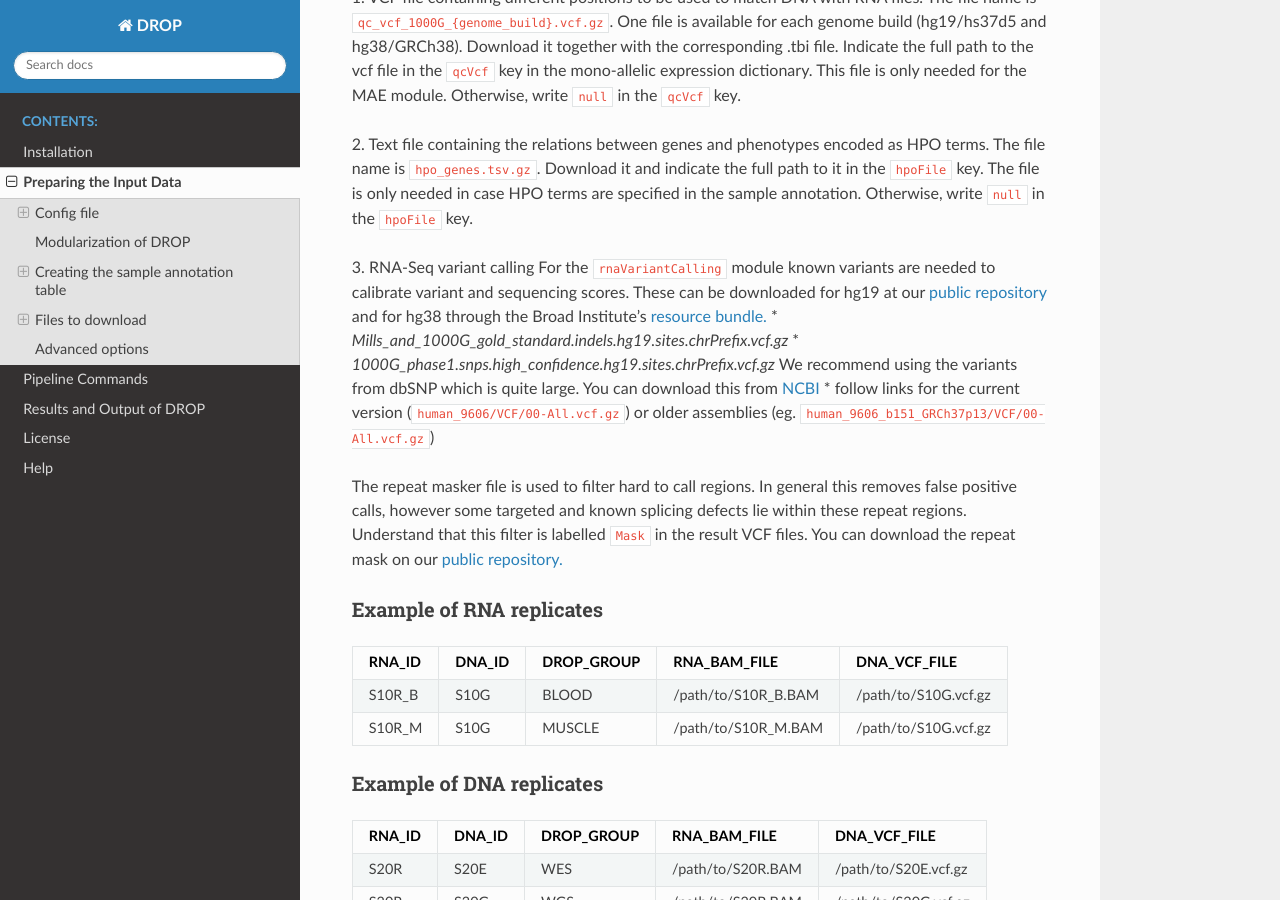
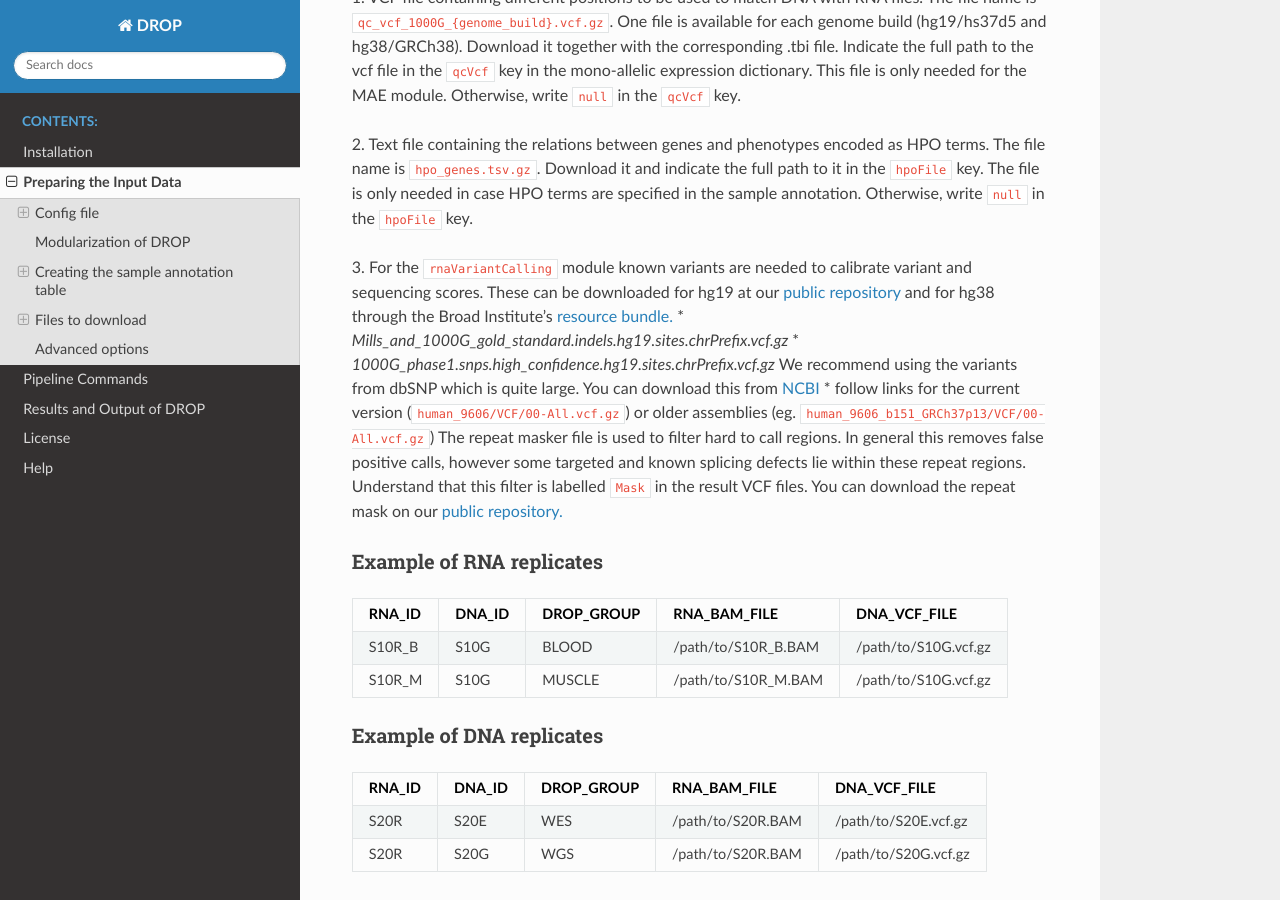
Before and after one commit to gagneurlab/drop, a Sphinx documentation site: the page built from docs/source/prepare.rst, in a window 1280 px wide and 900 px high, scrolled down 7230 px. Built offline with Sphinx 7.4.7 and the Read the Docs theme 2.0.0, drawn with Linux system fonts in a browser that asks for light colours.

Commit message:
update formatting

```diff
--- a/docs/source/prepare.rst
+++ b/docs/source/prepare.rst
@@ -316,15 +316,13 @@ Download it and indicate the full path to it in the ``hpoFile`` key.
 The file is only needed in case HPO terms are specified in the sample annotation.
 Otherwise, write ``null`` in the ``hpoFile`` key.
 
-3. RNA-Seq variant calling
-For the ``rnaVariantCalling`` module known variants are needed to calibrate variant and sequencing scores.
+3. For the ``rnaVariantCalling`` module known variants are needed to calibrate variant and sequencing scores.
 These can be downloaded for hg19 at our `public repository <https://www.cmm.in.tum.de/public/paper/drop_analysis/resource/>`_
 and for hg38 through the Broad Institute's `resource bundle. <https://gatk.broadinstitute.org/hc/en-us/articles/360035890811-Resource-bundle>`_
 * `Mills_and_1000G_gold_standard.indels.hg19.sites.chrPrefix.vcf.gz`
 * `1000G_phase1.snps.high_confidence.hg19.sites.chrPrefix.vcf.gz`
 We recommend using the variants from dbSNP which is quite large. You can download this from `NCBI <https://ftp.ncbi.nih.gov/snp/organisms/>`_
 * follow links for the current version (``human_9606/VCF/00-All.vcf.gz``) or older assemblies (eg. ``human_9606_b151_GRCh37p13/VCF/00-All.vcf.gz``)
-
 The repeat masker file is used to filter hard to call regions. In general this removes false positive calls, however some targeted and known splicing defects lie within these repeat regions. Understand that this filter is labelled ``Mask`` in the result VCF files. You can download the repeat mask on our `public repository. <https://www.cmm.in.tum.de/public/paper/drop_analysis/resource/>`_
 
 
```
